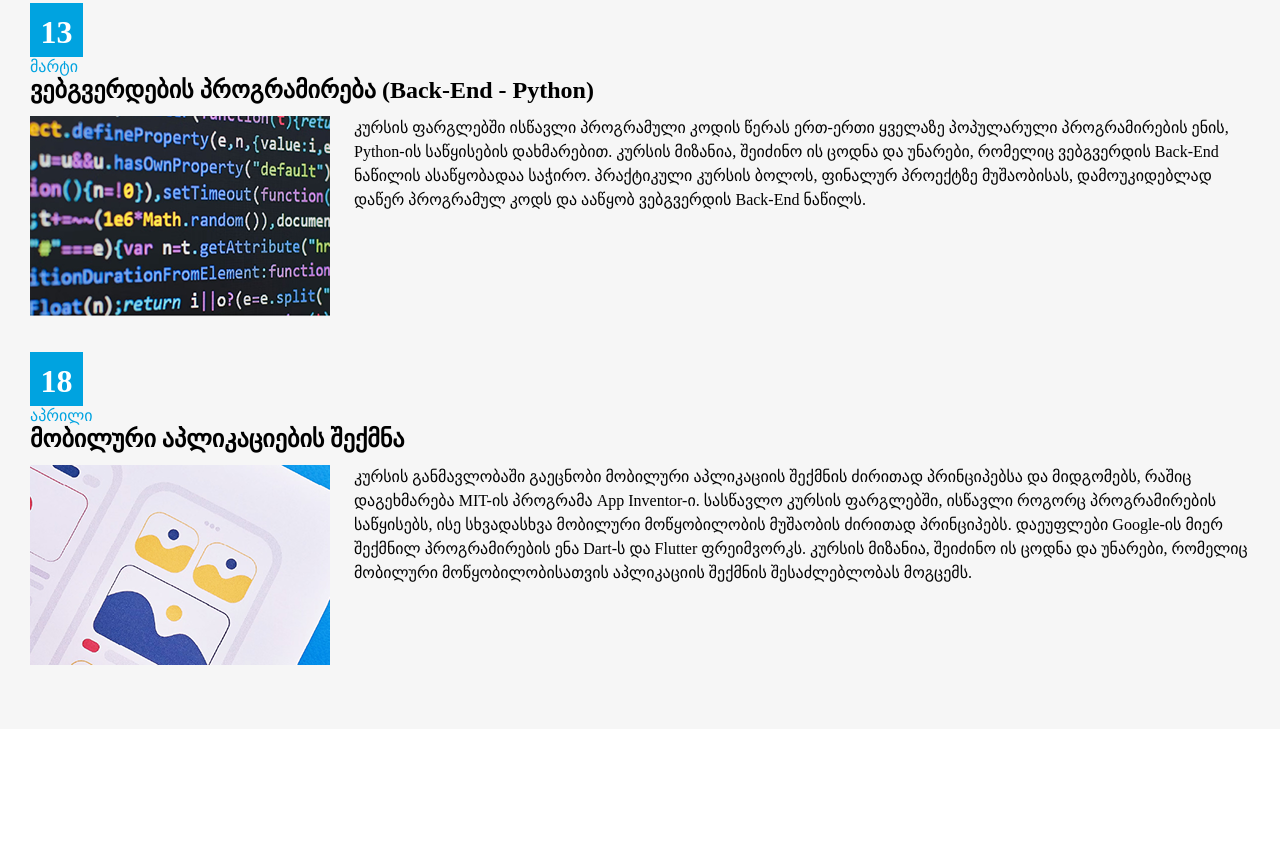
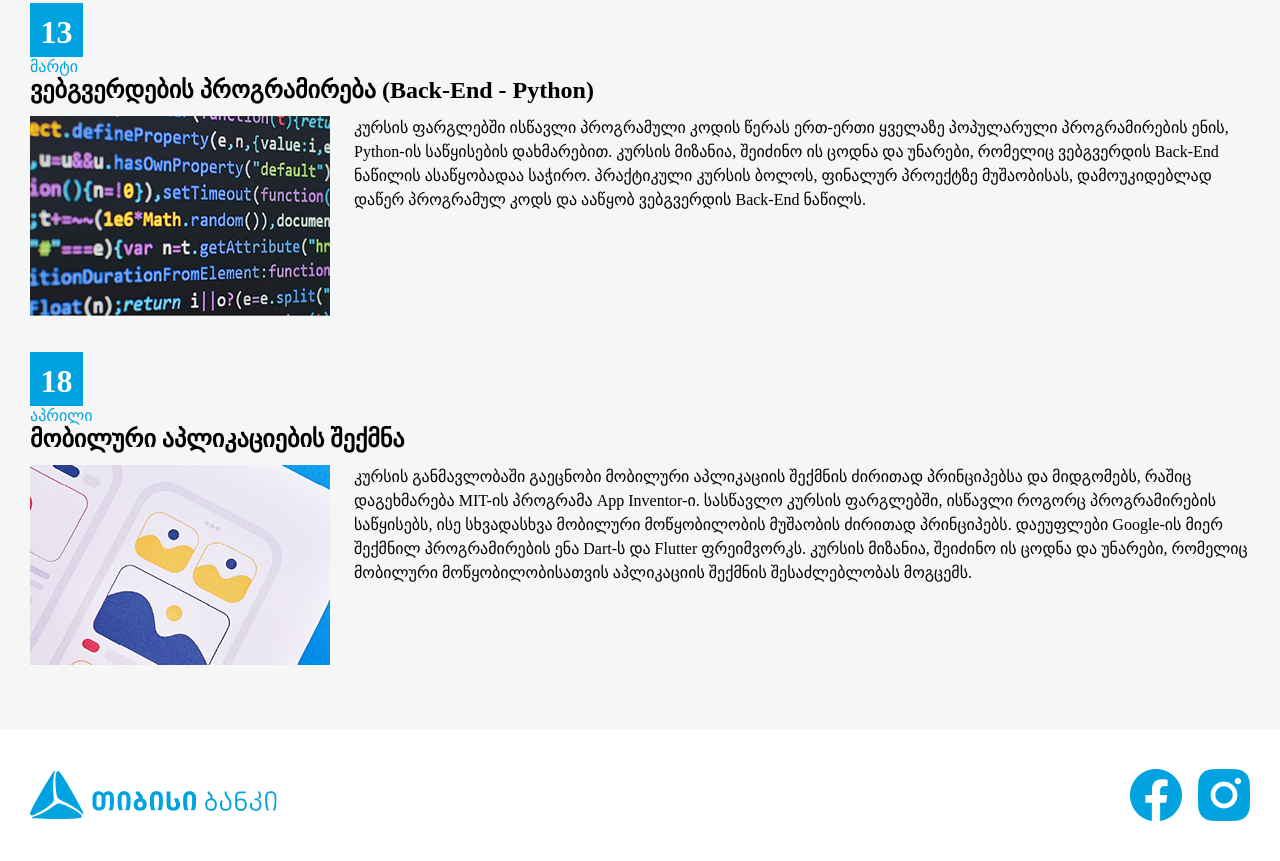
Before and after one commit to gabrielgiorgadze/lecture12, a plain HTML site: page index.html in a window 1280 px wide. Shown: the part 506-1367 px from the top of the page. Before the commit the page ends 1235 px from the top, so only its background shows below. Drawn offline with nearby package versions, Linux system fonts and the light colour scheme.

Commit message:
first page
done first page

```diff
--- a/css/style.css
+++ b/css/style.css
@@ -2,8 +2,10 @@ header {
   /* border: 2px dashed black; */
   height: 96px;
   display: flex;
+
   align-items: center;
   padding: 0 16px;
+  background-color: #ffffff;
 }
 
 .header-container {
@@ -110,8 +112,13 @@ article p {
 .footer-container {
   max-width: 1220px;
   width: 100%;
+  height: 132px;
   margin: 0 auto;
   display: flex;
   justify-content: space-between;
   align-items: center;
 }
+.logos {
+  display: flex;
+  gap: 16px;
+}
--- a/index.html
+++ b/index.html
@@ -22,10 +22,10 @@
               <a class="active" href="">მთავარი</a>
             </li>
             <li>
-              <a href="">კურსები</a>
+              <a href="pages/courses.html">კურსები</a>
             </li>
             <li>
-              <a href="">კონტაქტი</a>
+              <a href="pages/contacts.html">კონტაქტი</a>
             </li>
           </ul>
         </nav>
@@ -102,7 +102,13 @@
       </div>
     </main>
     <footer>
-
+      <div class="footer-container">
+        <img src="images/tbc.svg" alt="tbclogo" />
+        <div class="logos">
+          <img src="images/facebook 1.png" alt="fblogo" />
+          <img src="images/insta.png" alt="instalogo" />
+        </div>
+      </div>
     </footer>
   </body>
 </html>
```
Also changed, not shown: pages/contacts.html (added), pages/courses.html (added).
